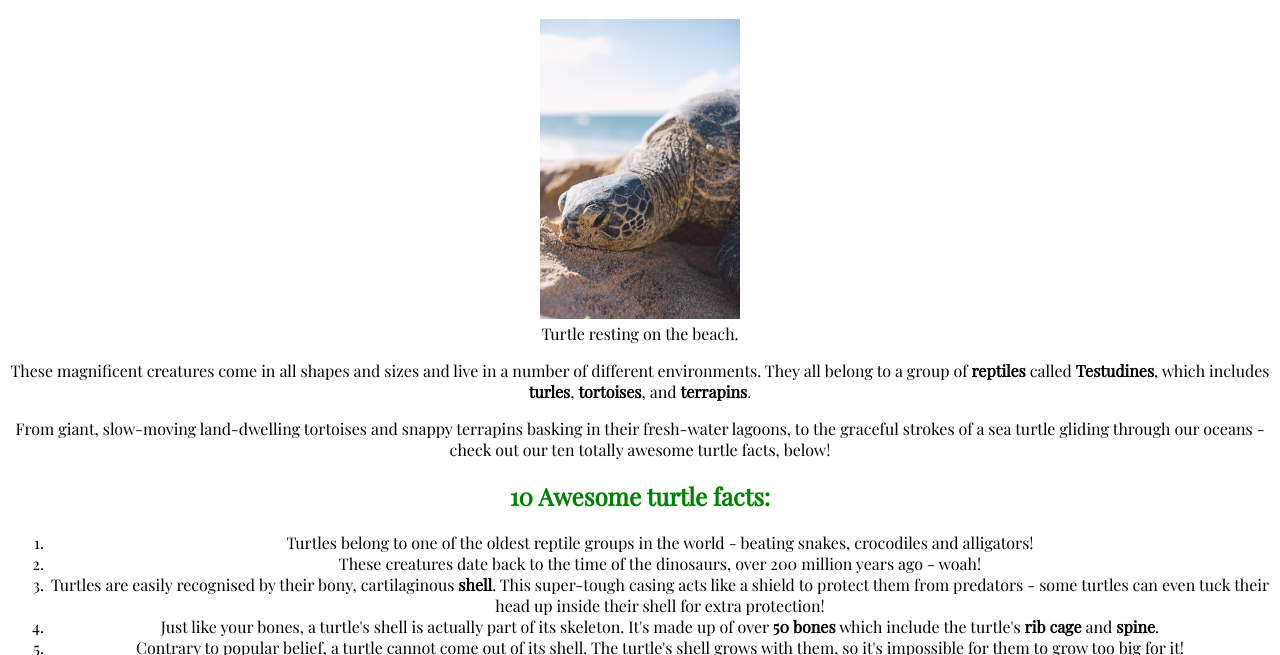
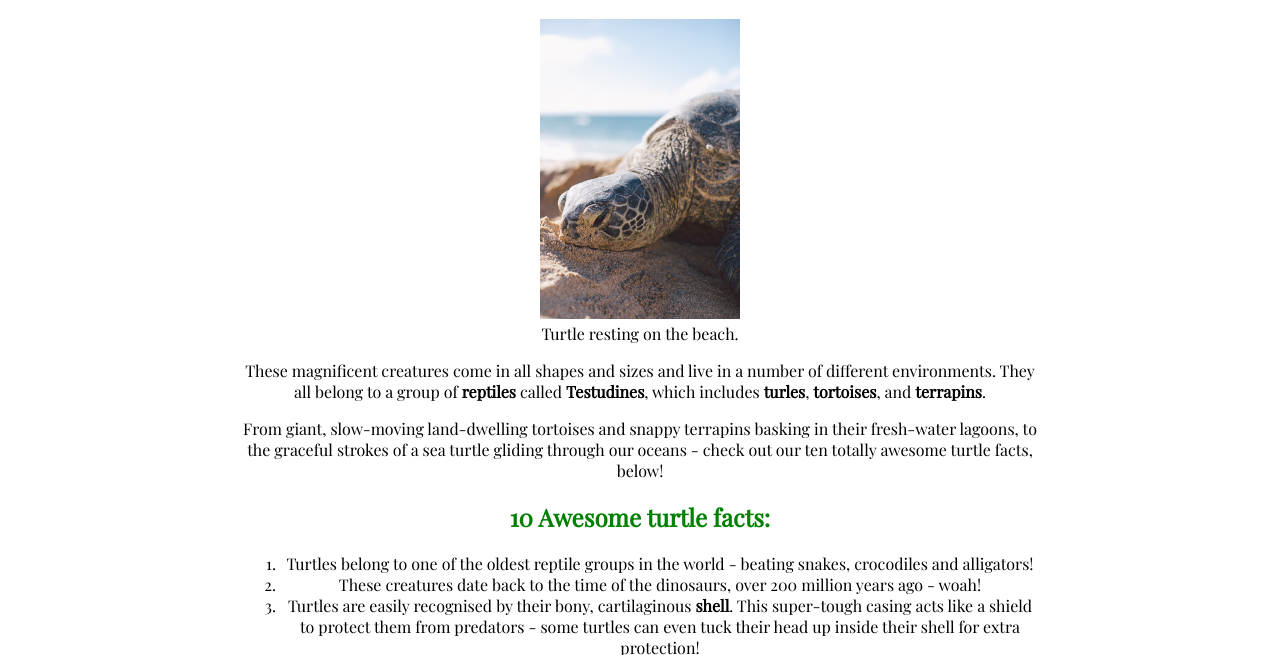
Before and after one commit to KimberlyHijmenberg/tribute_page, a plain HTML site: page index.html in a window 1280 px wide. Shown: the part 67-722 px from the top of the page. Drawn offline with nearby package versions, Linux system fonts and the light colour scheme; files whose address does not match are found by name.

Commit message:
Add width and margin

```diff
--- a/main.css
+++ b/main.css
@@ -1,7 +1,8 @@
 main {
     text-align: center;
     font-family: 'Playfair Display', serif;
-
+    width: 800px;
+    margin: auto;
 }
 h1, h2 {
     color: green;
```
